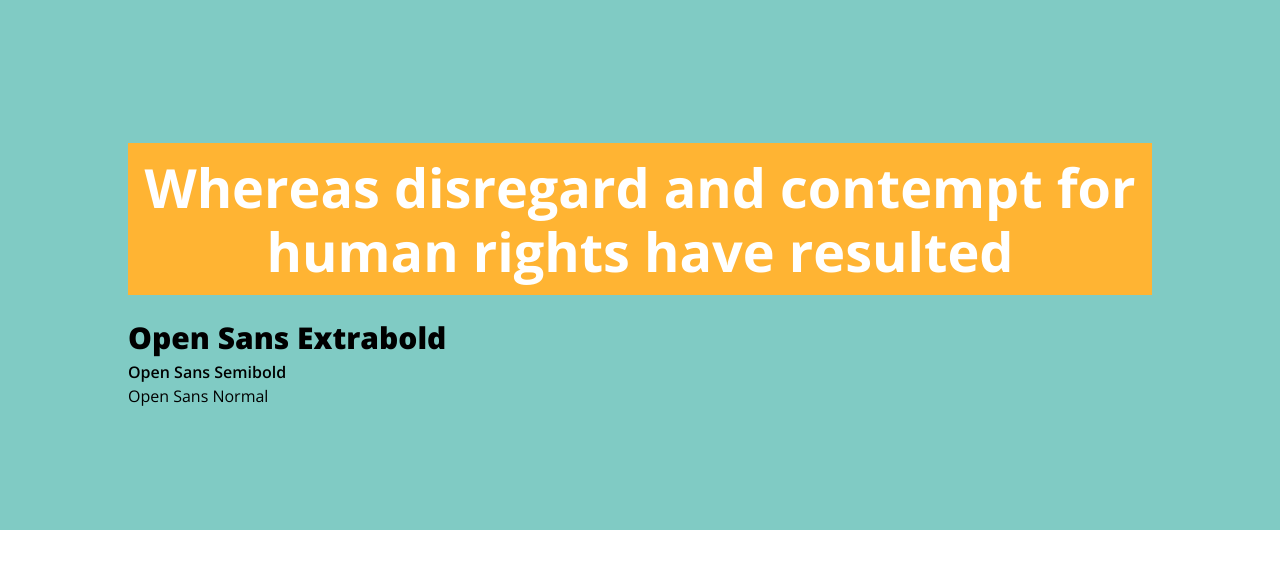
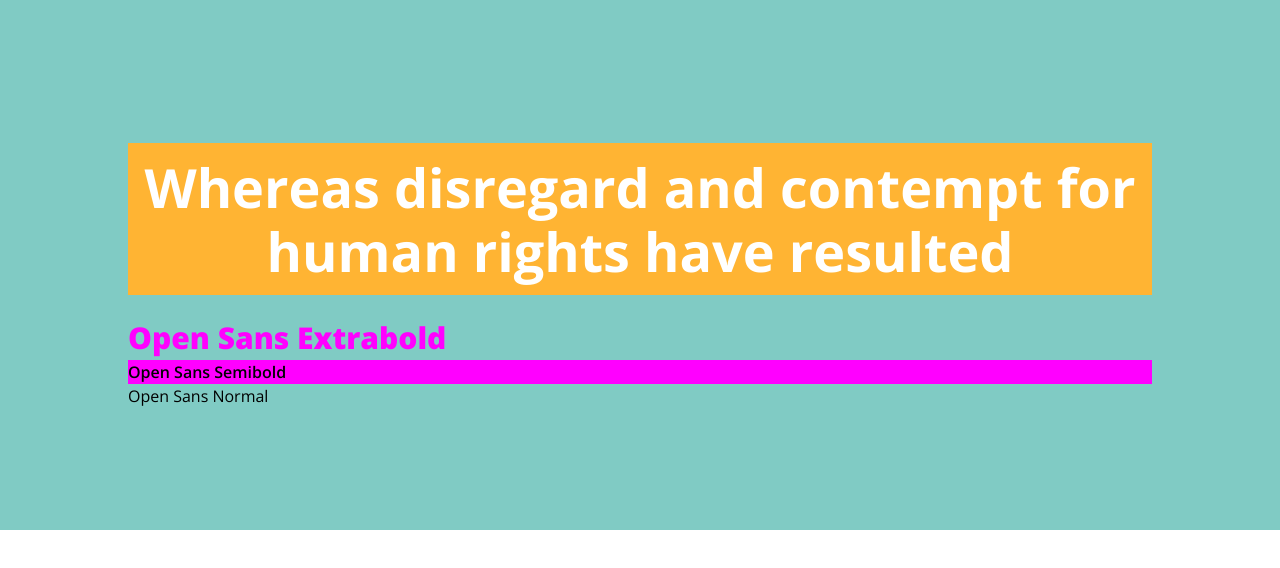
Before and after one commit to qwertyfellow/bucketlist, a Next.js app: page / in a window 1280 px wide. Shown: the top 568 px of the page. Built offline with nearby package versions, Linux system fonts and the light colour scheme.

Commit message:
[LEARNING] Playing with tailwing custom css classes

```diff
--- a/app/(root)/page.tsx
+++ b/app/(root)/page.tsx
@@ -5,8 +5,8 @@ export default function Home() {
     <div className="colored_container">
       <main className={styles.main}>
         <h1 className="heading">Whereas disregard and contempt for human rights have resulted</h1>
-        <p className="text-30-extrabold">Open Sans Extrabold</p>
-        <p className="font-semibold">Open Sans Semibold</p>
+        <p className="text-30-extrabold text-chaitanya">Open Sans Extrabold</p>
+        <p className="font-semibold bg-chaitanya">Open Sans Semibold</p>
         <p className="font-normal">Open Sans Normal</p>
       </main>
     </div>
--- a/app/globals.css
+++ b/app/globals.css
@@ -25,7 +25,7 @@ body {
 @layer utilities {
   /* Text styles */
     .text-30-extrabold {
-        @apply text-[30px] font-extrabold text-black;
+        @apply text-[30px] font-extrabold;
     }
 
     .text-30-bold {
--- a/tailwind.config.js
+++ b/tailwind.config.js
@@ -24,6 +24,9 @@ module.exports = {
                 white: {
                     DEFAULT: "#FFFFFF",
                 },
+                chaitanya: {
+        DEFAULT: "#f0f", // or whatever hex value you prefer
+      },
             },
             fontFamily: {
                 sans: ["Open Sans", 'sans-serif'],
```
